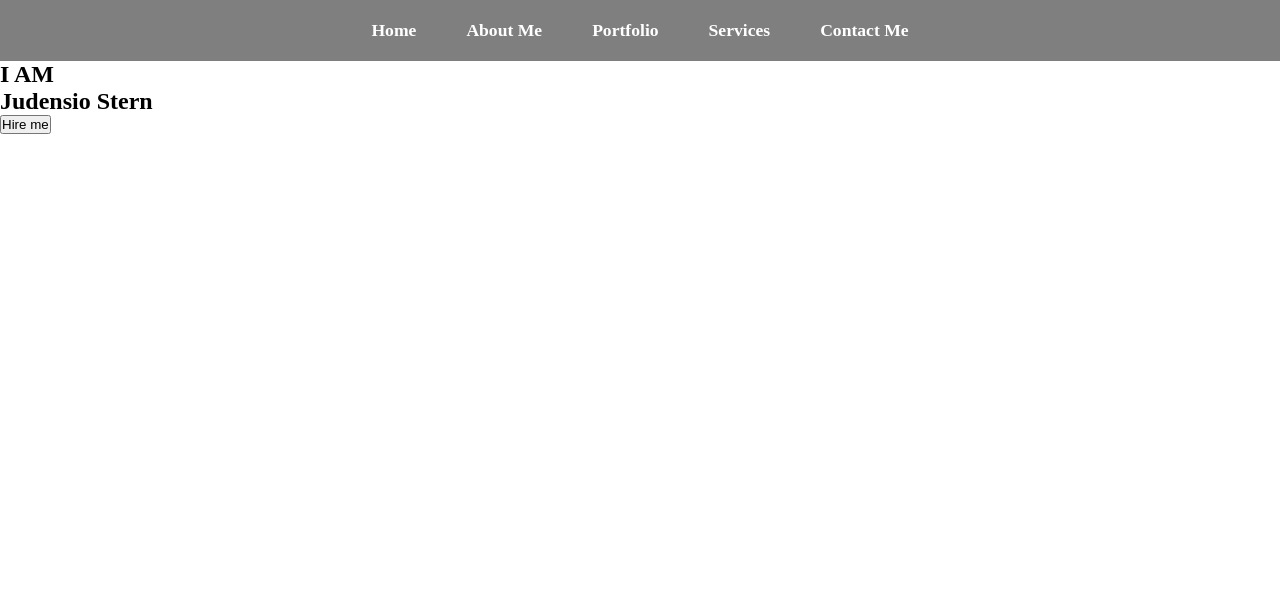
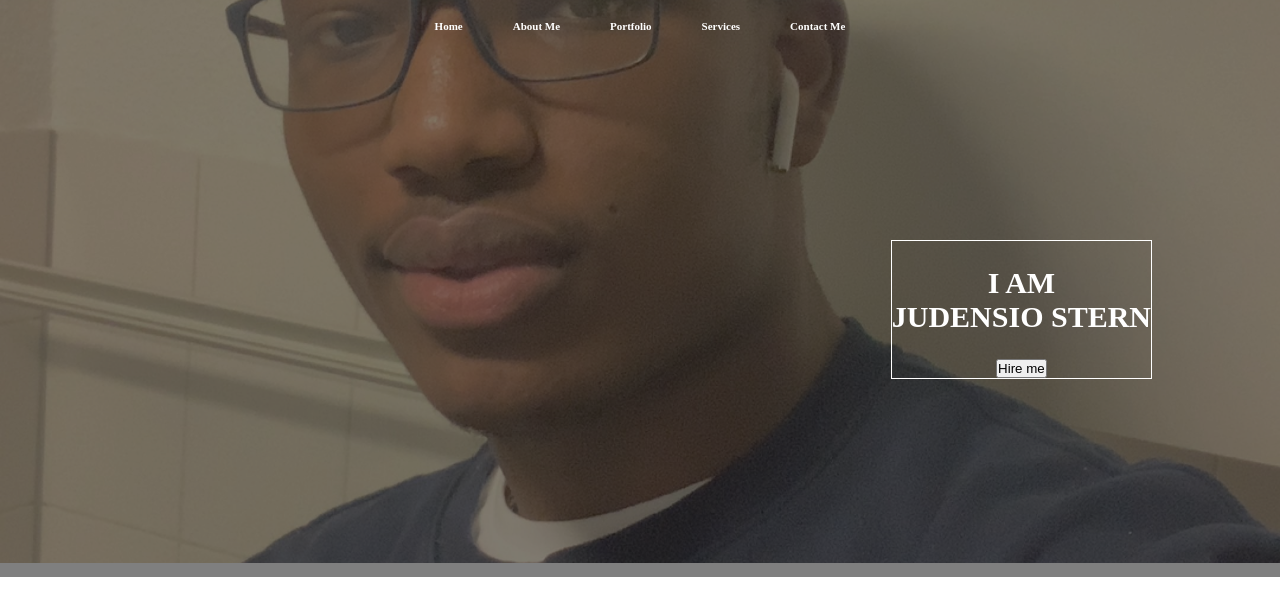
Before and after one commit to Judensio2004/BO-MIR, a PHP site: page / in a window 1280 px wide. Shown: the top 616 px of the page. Run offline with PHP 8.4, Linux system fonts and the light colour scheme.

Commit message:
achtergrond nog niet helemaal recht

```diff
--- a/index.html
+++ b/index.html
@@ -20,7 +20,7 @@
 
     <section id="home">
         <div class="main">
-            <h1 class="headings"> I AM <br> Judensio Stern</h1>
+            <h1 class="headings"> I AM <br> JUDENSIO STERN</h1>
             <button class="btn">
                 Hire me
             </button>
--- a/style.css
+++ b/style.css
@@ -4,6 +4,9 @@
     box-sizing: border-box;
 }
 
+html{
+    font-size: 62.5%;
+}
 /* Navbar */
 .navbar{
     display: flex;
@@ -33,7 +36,45 @@
 .navbar ul li a:hover{
     background-color: white;
     color: black;
-    box-shadow: 0 0 10px white;
+    box-shadow: 0 0 0.625rem white;
 }
 
 /* Home Section */
+#home{
+    display: flex;
+    flex-direction: column;
+    background-color: rgba(0, 0, 0, 0.5);
+    height: 52.5rem;
+    justify-content: center;
+    align-items: center;
+    color: white;
+}
+#home::before{
+    content: "";
+    position: absolute;
+    top: 0;
+    right: 0;
+    background: url('Image-3.jpg') no-repeat center center/cover;
+    height: 56.25rem;
+    width: 100%;
+    z-index: -1;
+    opacity: .8;
+}
+.main{
+    display: flex;
+    flex-direction: column;
+    border: 0.0625rem solid white;
+    align-items: center;
+    position: absolute;
+    top: 30%;
+    right: 10%;
+}
+.headings{
+    font-family: century;
+    font-size: 3rem;
+    text-align: center;
+    margin: 2.5rem 0rem;
+}
+.btn{
+    padding:
+}
```
Also changed, not shown: Image-3.jpg (added).
